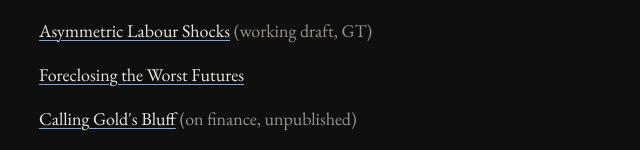
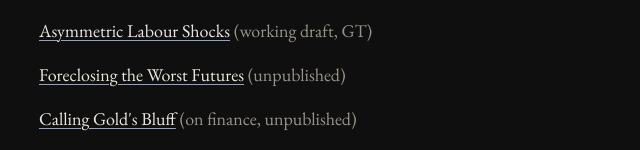
Before and after one commit to shalinaprakash/shalinaprakash.github.io, a plain HTML site: page index.html in a window 1280 px wide. Shown: the part 752-902 px from the top of the page, without its empty margins (319-959 px from the left). Drawn offline with nearby package versions, Linux system fonts and the light colour scheme; no server answers.

Commit message:
Add files via upload

```diff
--- a/index.html
+++ b/index.html
@@ -35,7 +35,7 @@
     <ul id="articles">
       <li><a href="https://docs.google.com/document/d/1EdAGD5pjZBu7kcDMSR4Kiy81R0tHwLR6eMl9RFBlJoI/edit" target="_blank" rel="noopener">Can AI Value Money?</a> (working draft, SF)</li>
       <li><a href="https://docs.google.com/document/d/1W7acFWF3PfSnVeC6-8y6RD7EP_RJmQ4MXIkzUudErhs/edit" target="_blank" rel="noopener">Asymmetric Labour Shocks</a> (working draft, GT)</li>
-      <li><a href="https://docs.google.com/document/d/1WU4fTJcgNQfVUM3eV580-Beoxgdh5TnA9tSKdEa7jFw/edit" target="_blank" rel="noopener">Foreclosing the Worst Futures</a></li>
+      <li><a href="https://docs.google.com/document/d/1WU4fTJcgNQfVUM3eV580-Beoxgdh5TnA9tSKdEa7jFw/edit" target="_blank" rel="noopener">Foreclosing the Worst Futures</a> (unpublished)</li>
       <li id="substack-anchor" hidden></li>
       <li><a href="https://docs.google.com/document/d/1GWw2Gp4fruuqWdS_UzZATDzmch8oCxVxcd2z2sCk6uo/edit" target="_blank" rel="noopener">Calling Gold's Bluff</a> (on finance, unpublished)</li>
       <li><a href="https://docs.google.com/document/d/1telvPKvQS-M9gWKitKqM_6ZhS6jhcnT-_hRTCbfvQHg/edit" target="_blank" rel="noopener">A Dividend Deferred</a> (unpublished)</li>
```
